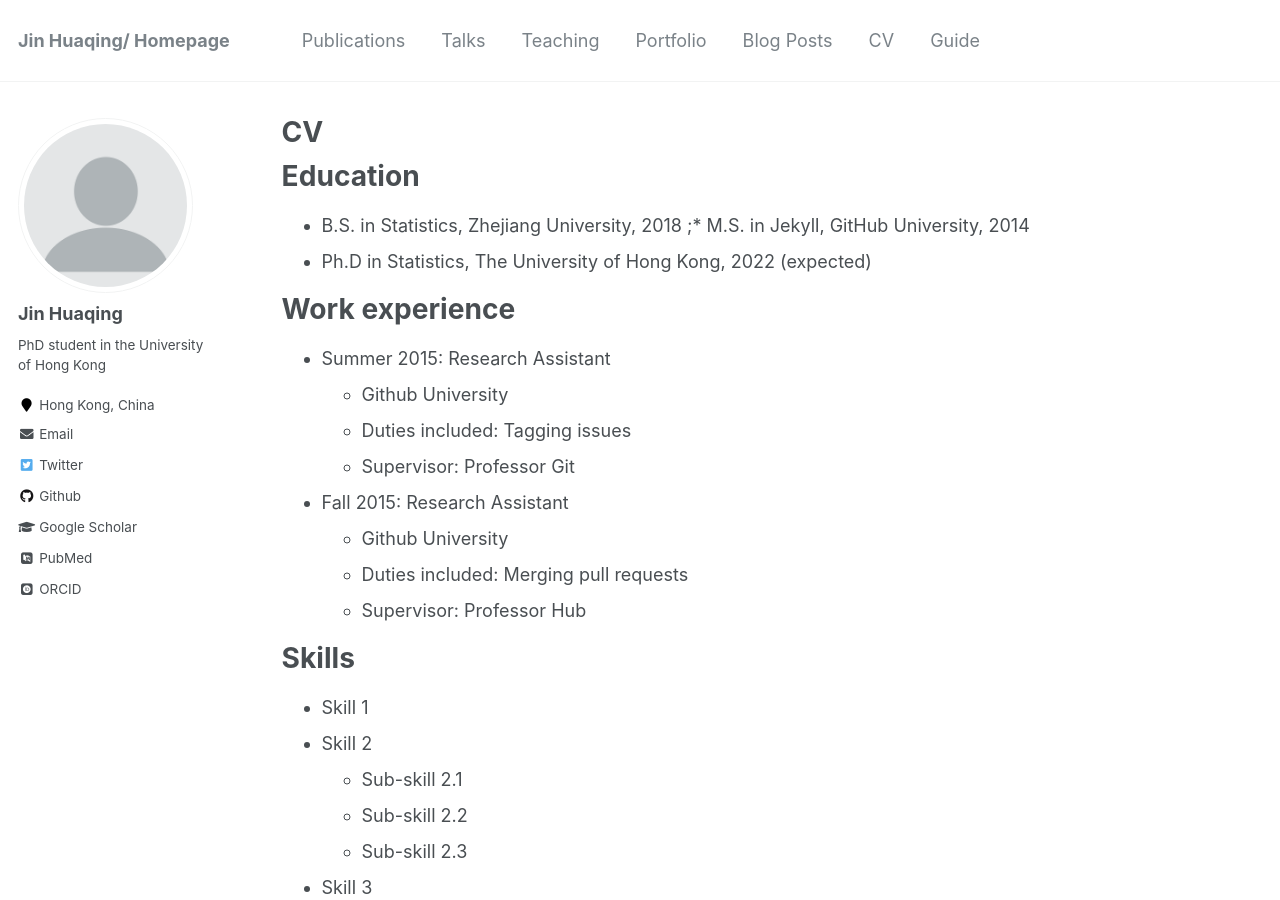
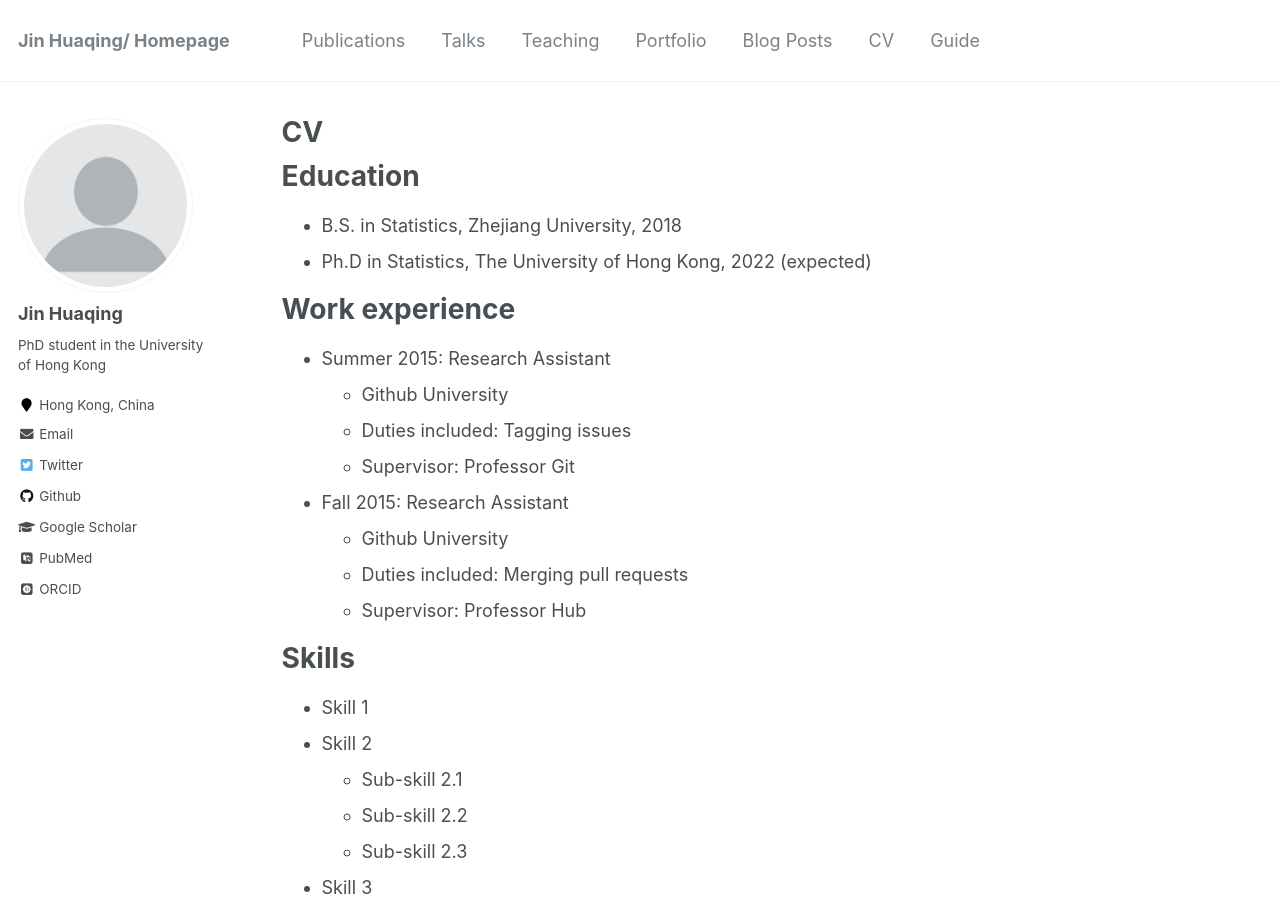
Before and after one commit to JINhuaqing/jinhuaqing.github.io, a Jekyll site: the page built from _pages/cv.md, in a window 1280 px wide and 900 px high. Built offline with Jekyll 4.4.1, drawn with Linux system fonts in a browser that asks for light colours; some web fonts are replaced.

Commit message:
update cv

```diff
--- a/_pages/cv.md
+++ b/_pages/cv.md
@@ -12,7 +12,7 @@ redirect_from:
 Education
 ======
 * B.S. in Statistics, Zhejiang University, 2018
-;* M.S. in Jekyll, GitHub University, 2014
+<!-- M.S. in Jekyll, GitHub University, 2014-->
 * Ph.D in Statistics, The University of Hong Kong, 2022 (expected)
 
 Work experience
```
